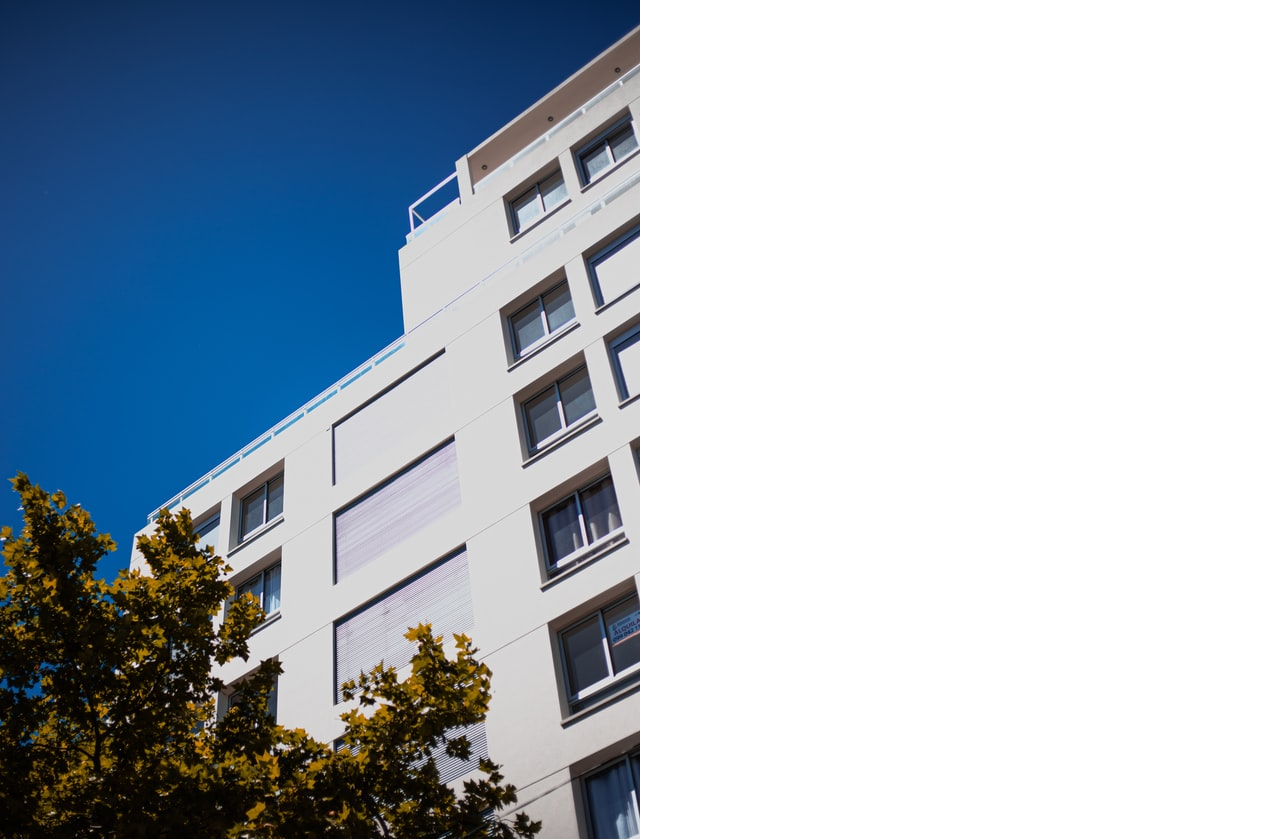
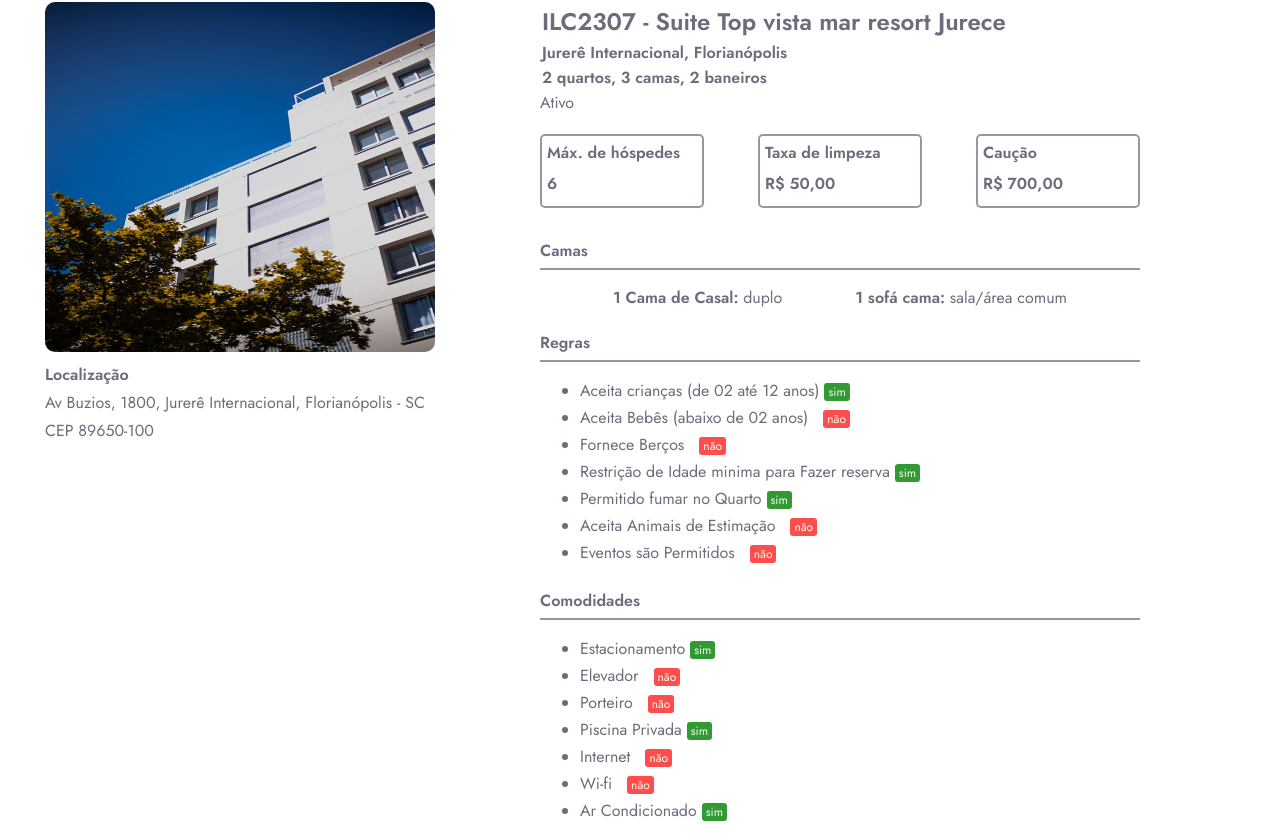
Before and after one commit to enicio/Frontend-de-temporada, a React (Create React App) app: page /propriedades in a window 1280 px wide. Shown: the part 221-1060 px from the top of the page. Built offline with nearby package versions, Linux system fonts and the light colour scheme.

Commit message:
Pagina de propriedades pronta

```diff
--- a/package.json
+++ b/package.json
@@ -6,6 +6,7 @@
     "@testing-library/jest-dom": "^5.11.4",
     "@testing-library/react": "^11.1.0",
     "@testing-library/user-event": "^12.1.10",
+    "leaflet": "^1.7.1",
     "node-sass": "4.14",
     "react": "^17.0.2",
     "react-dom": "^17.0.2",
--- a/src/Components/Cards.scss
+++ b/src/Components/Cards.scss
@@ -10,6 +10,7 @@
       height: 100px;
       margin: auto;
       border-radius: 15px;
+      object-fit: cover;
     }
   }
   h1 {
--- /dev/null
+++ b/src/Components/convenience.js
@@ -0,0 +1,60 @@
+import React, { useState } from 'react';
+
+function Convenience() {
+  const [ comodidades , setComodidades ] = useState({
+    estacionamento: true,
+    elevador: false,
+    porteiro: false,
+    piscina: true,
+    internet: false,
+    wifi: false,
+    arCondicionado: true
+  })
+
+
+  return(
+    <div className="comodidades">
+    <h4>Comodidades</h4>
+    <ul className="amenities">
+      <li>Estacionamento
+        <span className={ (comodidades.estacionamento)?"permite":"naoPermite"}>
+            {(comodidades.estacionamento)?'sim': 'não'}
+        </span>
+      </li>
+      <li>Elevador
+        <span className={ (comodidades.elevador)?"permite":"naoPermite"}>
+            {(comodidades.elevador)?'sim': 'não'}
+        </span>
+      </li>
+      <li>Porteiro
+        <span className={ (comodidades.porteiro)?"permite":"naoPermite"}>
+            {(comodidades.porteiro)?'sim': 'não'}
+        </span>
+      </li>
+      <li>Piscina Privada
+        <span className={ (comodidades.piscina)?"permite":"naoPermite"}>
+            {(comodidades.piscina)?'sim': 'não'}
+        </span>
+      </li>
+      <li>Internet
+        <span className={ (comodidades.internet)?"permite":"naoPermite"}>
+            {(comodidades.internet)?'sim': 'não'}
+        </span>
+      </li>
+      <li>Wi-fi
+        <span className={ (comodidades.wifi)?"permite":"naoPermite"}>
+            {(comodidades.wifi)?'sim': 'não'}
+        </span>
+      </li>
+      <li>Ar Condicionado
+        <span className={ (comodidades.arCondicionado)?"permite":"naoPermite"}>
+            {(comodidades.arCondicionado)?'sim': 'não'}
+        </span>
+      </li>
+    </ul>
+  </div>
+
+  );
+}
+
+export default Convenience;
--- /dev/null
+++ b/src/Components/rules.js
@@ -0,0 +1,60 @@
+import React, { useState } from 'react';
+
+
+function Rules() {
+  const [ regras , setRegras ] = useState({
+    criancas: true,
+    bebes: false,
+    berco: false,
+    IdadeMinima: true,
+    animais: false,
+    eventos: false
+  })
+
+
+  return(
+   <div className="regras">
+          <h4>Regras</h4>
+          <ul className="list-of-rules">
+            <li>Aceita crianças (de 02 até 12 anos)
+              <span className={ (regras.criancas)?'permite':'naoPermite'}>
+                {(regras.criancas)?'sim': 'não'}
+              </span>
+            </li>
+            <li>Aceita Bebês (abaixo de 02 anos)
+              <span className={ (regras.bebes)?"permite":"naoPermite"}>
+                {(regras.bebes)?'sim': 'não'}
+              </span>
+            </li>
+            <li>Fornece Berços
+              <span className={ (regras.berco)?"permite":"naoPermite"}>
+                {(regras.berco)?'sim': 'não'}
+              </span>
+            </li>
+            <li>Restrição de Idade minima para Fazer reserva
+              <span className={ (regras.IdadeMinima)?"permite":"naoPermite"}>
+                {(regras.IdadeMinima)?'sim': 'não'}
+              </span>
+            </li>
+            <li>Permitido fumar no Quarto
+              <span className={ (regras.criancas)?"permite":"naoPermite"}>
+                {(regras.criancas)?'sim': 'não'}
+              </span>
+            </li>
+            <li>Aceita Animais de Estimação
+              <span className={ (regras.animais)?"permite":"naoPermite"}>
+                {(regras.animais)?'sim': 'não'}
+              </span>
+            </li>
+            <li>Eventos são Permitidos
+              <span className={ (regras.eventos)?"permite":"naoPermite"}>
+                {(regras.eventos)?'sim': 'não'}
+              </span>
+            </li>
+          </ul>
+        </div>
+  );
+}
+
+
+export default Rules;
--- a/src/Pages/properties.js
+++ b/src/Pages/properties.js
@@ -2,26 +2,30 @@ import React from 'react';
 import Header from '../Components/header';
 import SearchBar from '../Components/searchBar';
 import Apartament from '../images/apartament.jpg'
-
+import Rules from '../Components/rules';
+import Convenience from '../Components/convenience';
+import './properties.scss';
 
 function Propriedades() {
-  const ac = true;
+
+  const active = true;
   return(
     <>
     <Header />
     <SearchBar />
     <div className="properties-container">
-      <div>
+      <div className="images-details">
         <img src={ Apartament } alt="Imagem do apartamento"/>
         <h4>Localização</h4>
         <p>Av Buzios, 1800, Jurerê Internacional, Florianópolis - SC</p>
         <p>CEP 89650-100</p>
       </div>
-
-      <div className="">
+        <div className="dados">
+        <div className="title">
           <h2>ILC2307 - Suite Top vista mar resort Jurece</h2>
-        <h4>Jurerê Internacional Florianópolis</h4>
+          <h4>Jurerê Internacional, Florianópolis</h4>
           <h4>2 quartos, 3 camas, 2 baneiros</h4>
+          <span>{(active)?"Ativo":"Inativo"}</span>
         </div>
         <div className="mini-cards">
           <div className="max-hospedes">
@@ -44,31 +48,9 @@ function Propriedades() {
             <li><b> 1 sofá cama: </b> sala/área comum</li>
           </ul>
         </div>
-      <div className="regras">
-        <h4>Regras</h4>
-        <ul className="list-of-rules">
-          <li>Aceita crianças (de 02 até 12 anos)
-            <span style={(ac)?{background: "green"}:{background: "red"}}>{(ac)?'sim': 'não'}</span></li>
-          <li>Aceita Bebês (abaixo de 02 anos)</li>
-          <li>Fornece Berços</li>
-          <li>Restrição de Idade minima para Fazer reserva</li>
-          <li>Permitido fumar no Quarto</li>
-          <li>Aceita Animais de Estimação</li>
-          <li>Eventos são Permitidos</li>
-        </ul>
+       <Rules />
+      <Convenience />
       </div>
-      <div className="Comodidades">
-        <ul className="amenities">
-          <li>Estacionamento</li>
-          <li>Elevador</li>
-          <li>Porteiro</li>
-          <li>Piscina Privada</li>
-          <li>Internet</li>
-          <li>Wi-fi</li>
-          <li>Ar Condicionado</li>
-        </ul>
-      </div>
-
     </div>
     </>
   );
--- /dev/null
+++ b/src/Pages/properties.scss
@@ -0,0 +1,133 @@
+.properties-container {
+  display: grid;
+  grid-template-columns: 1fr 2fr;
+  justify-content: center;
+  margin-left: auto;
+  margin-right: auto;
+  margin-top: 40px;
+  width: 1200px;
+  padding: 5px;
+  font-family: 'Jost', sans-serif;
+  color: #6a6e7c;
+  .images-details {
+    padding: 5px;
+    h4 {
+      margin: 5px 0 0 0 ;
+    }
+    p {
+      margin-bottom: 0;
+      margin-top: 5px;
+    }
+    img {
+      width: 100%;
+      height: 350px;
+      border-radius: 10px;
+    }
+  }
+  .dados {
+    margin: auto;
+    padding: 5px;
+    .title {
+      margin: 0 0 20px 0;
+      h2, h4 {
+        margin: 2px;
+      }
+    }
+    .mini-cards {
+      width: 600px;
+      display: flex;
+      justify-content: space-between;
+      margin-bottom: 25px;
+      .max-hospedes {
+        width: 150px;
+        padding: 5px;
+        border: #6a6e7cb4 solid 2px;
+        border-radius: 5px;
+        height: 60px;
+        h4 {
+          margin: 0 0 8px 0;
+        }
+        span {
+          font-weight: 600;
+        }
+      }
+      .tax-clean {
+        width: 150px;
+        padding: 5px;
+        border: #6a6e7cb4 solid 2px;
+        border-radius: 5px;
+        height: 60px;
+        span {
+          font-weight: 600;
+        }
+        h4 {
+          margin: 0 0 8px 0;
+        }
+      }
+      .caucao {
+        width: 150px;
+        padding: 5px;
+        border: #6a6e7cb4 solid 2px;
+        border-radius: 5px;
+        height: 60px;
+        span {
+          font-weight: 600;
+        }
+        h4 {
+          margin: 0 0 8px 0;
+        }
+      }
+    }
+    .camas {
+      ul {
+        list-style: none;
+        display: flex;
+        justify-content: space-evenly;
+        padding: 0;
+      }
+      h4 {
+        margin: 0;
+        border-bottom: #6a6e7cb4 solid 2px;
+        line-height: 35px;
+      }
+    }
+    .regras{
+      h4 {
+        margin: 0;
+        border-bottom: #6a6e7cb4 solid 2px;
+        line-height: 35px;
+      }
+      ul {
+        line-height: 25px;
+      }
+    }
+    .comodidades {
+      h4 {
+        margin: 0;
+        border-bottom: #6a6e7cb4 solid 2px;
+        line-height: 35px;
+      }
+      ul {
+        line-height: 25px;
+      }
+    }
+    .permite{
+      background-color: rgba(0, 128, 0, 0.8);
+      font-weight: 400;
+      font-size: 12px;
+      color: honeydew;
+      margin-left: 5px;
+      padding: 0 4px 0 4px;
+      border-radius: 3px;
+    }
+    .naoPermite {
+      background-color: rgba(255, 0, 0, 0.7);
+      font-weight: 400;
+      font-size: 12px;
+      color: honeydew;
+      margin-left: 15px;
+      padding: 0 4px 0 4px;
+      border-radius: 3px;
+    }
+  }
+}
```
Also changed, not shown: 1 other file (tests, documents, lock files or other folders). Lines whose indentation alone changed are shown as unchanged.
